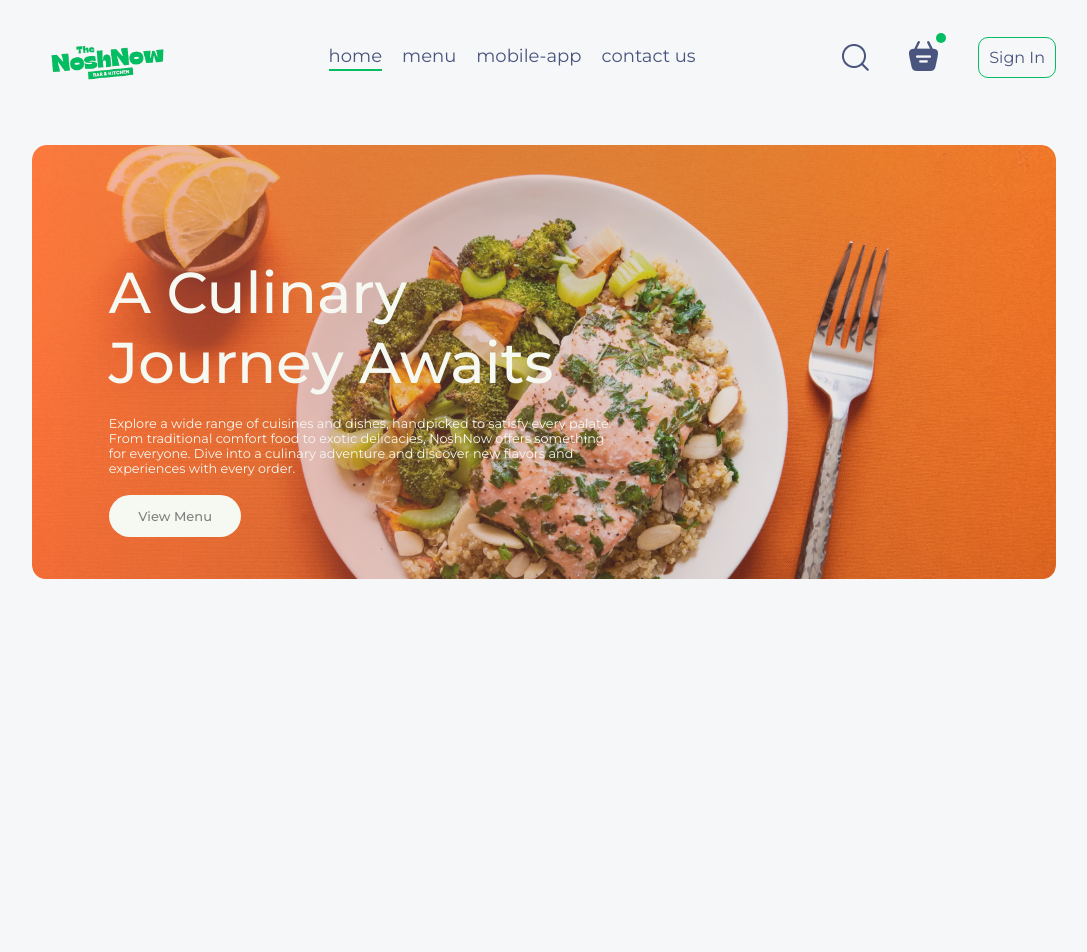
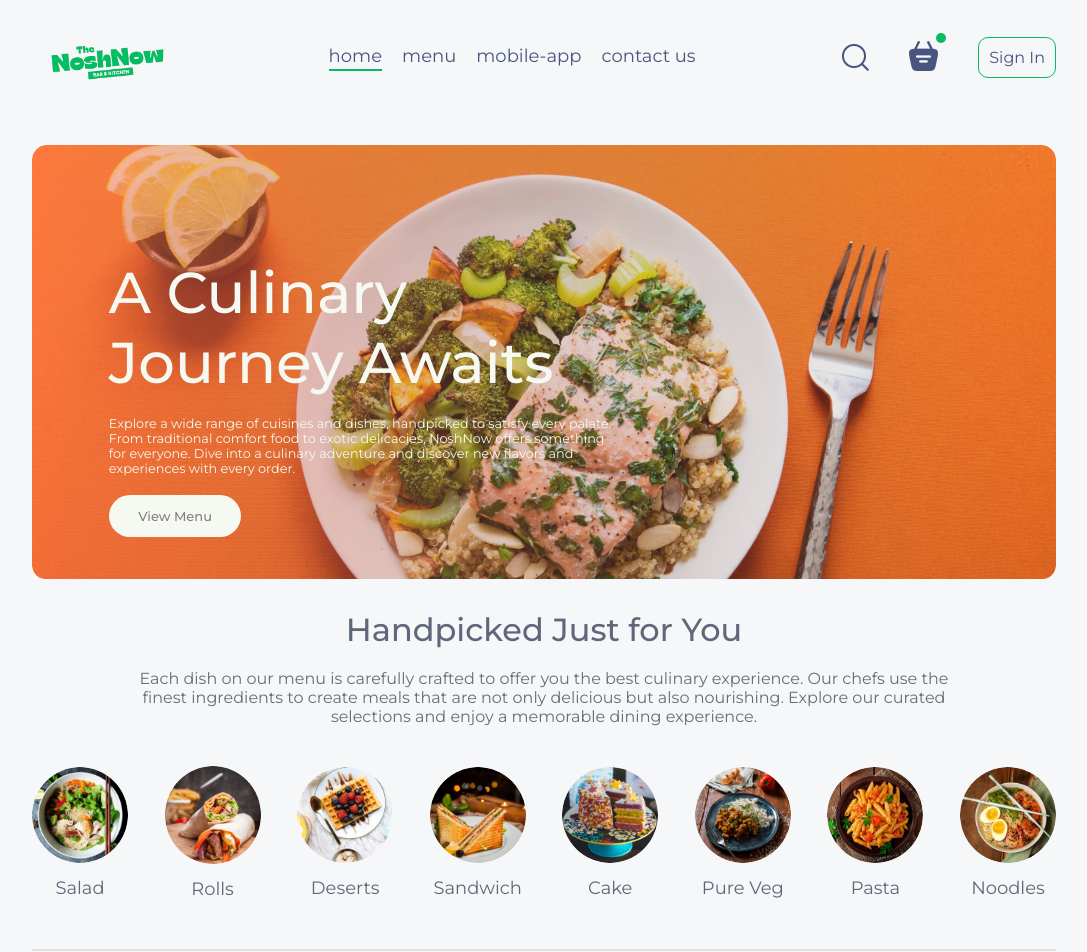
Before and after one commit to SxxAq/NoshNow, a React (Vite) app in the folder frontend/: page / in a window 1280 px wide. Shown: the top 952 px of the page, without its empty margins (96-1183 px from the left). Before the commit the page ends 800 px from the top, so only its background shows below. Built offline with nearby package versions, Linux system fonts and the light colour scheme.

Commit message:
explore-menu

```diff
--- a/frontend/src/components/ExploreMenu/ExploreMenu.css
+++ b/frontend/src/components/ExploreMenu/ExploreMenu.css
@@ -0,0 +1,50 @@
+.explore-menu{
+    display: flex;
+    flex-direction: column;
+    gap: 20px;
+}
+.explore-menu h1{
+    color: #61677A;
+    font-weight: 500;
+    text-align: center;
+}
+.explore-menu-text {
+    text-align: center;
+    color: #686D76;
+    padding: 0 10%;
+}
+.explore-menu-list{
+    display: flex;
+    justify-content: space-between;
+    align-items: center;
+    gap: 30px;
+    text-align: center;
+    margin: 20px 0px;
+    overflow-x: scroll;
+}
+.explore-menu-list::-webkit-scrollbar{
+    display: none;
+}
+.explore-menu-list-item img{
+    width: 7.5vw;
+    min-width: 80px;
+    cursor: pointer;
+    border-radius: 50%;
+    transition: 0.2s;
+}
+.explore-menu-list-item p {
+    margin-top: 10px;
+    color: #61677A;
+    font-size: max(1.4vw,16px);
+    cursor: pointer;
+}
+.explore-menu hr{
+    margin: 10px 0px;
+    height: 2px;
+    background-color: #e2e2e2;
+    border: none;
+}
+.explore-menu-list-item .active {
+    border: 4px solid tomato;
+    padding: 2px;
+}
--- a/frontend/src/components/ExploreMenu/ExploreMenu.jsx
+++ b/frontend/src/components/ExploreMenu/ExploreMenu.jsx
@@ -0,0 +1,40 @@
+import "./ExploreMenu.css";
+import { menu_list } from "../../assets/assets";
+const ExploreMenu = ({ category, setCategory }) => {
+  return (
+    <div className="explore-menu" id="explore-menu">
+      <h1>Handpicked Just for You</h1>
+      <p className="explore-menu-text">
+        Each dish on our menu is carefully crafted to offer you the best
+        culinary experience. Our chefs use the finest ingredients to create
+        meals that are not only delicious but also nourishing. Explore our
+        curated selections and enjoy a memorable dining experience.
+      </p>
+      <div className="explore-menu-list">
+        {menu_list.map((item, index) => {
+          return (
+            <div
+              onClick={() =>
+                setCategory((prev) =>
+                  prev === item.menu_name ? "All" : item.menu_name
+                )
+              }
+              key={index}
+              className="explore-menu-list-item"
+            >
+              <img
+                className={category === item.menu_name ? "active" : ""}
+                src={item.menu_image}
+                alt=""
+              />
+              <p>{item.menu_name}</p>
+            </div>
+          );
+        })}
+      </div>
+      <hr />
+    </div>
+  );
+};
+
+export default ExploreMenu;
--- a/frontend/src/pages/Home/Home.jsx
+++ b/frontend/src/pages/Home/Home.jsx
@@ -1,11 +1,15 @@
-import Header from '../../components/Header/Header'
-import './Home.css'
+import { useState } from "react";
+import ExploreMenu from "../../components/ExploreMenu/ExploreMenu";
+import Header from "../../components/Header/Header";
+import "./Home.css";
 const Home = () => {
+  const [category, setCategory] = useState("All");
   return (
     <div>
       <Header />
+      <ExploreMenu category={category} setCategory={setCategory} />
     </div>
-  )
-}
+  );
+};
 
-export default Home
+export default Home;
```
